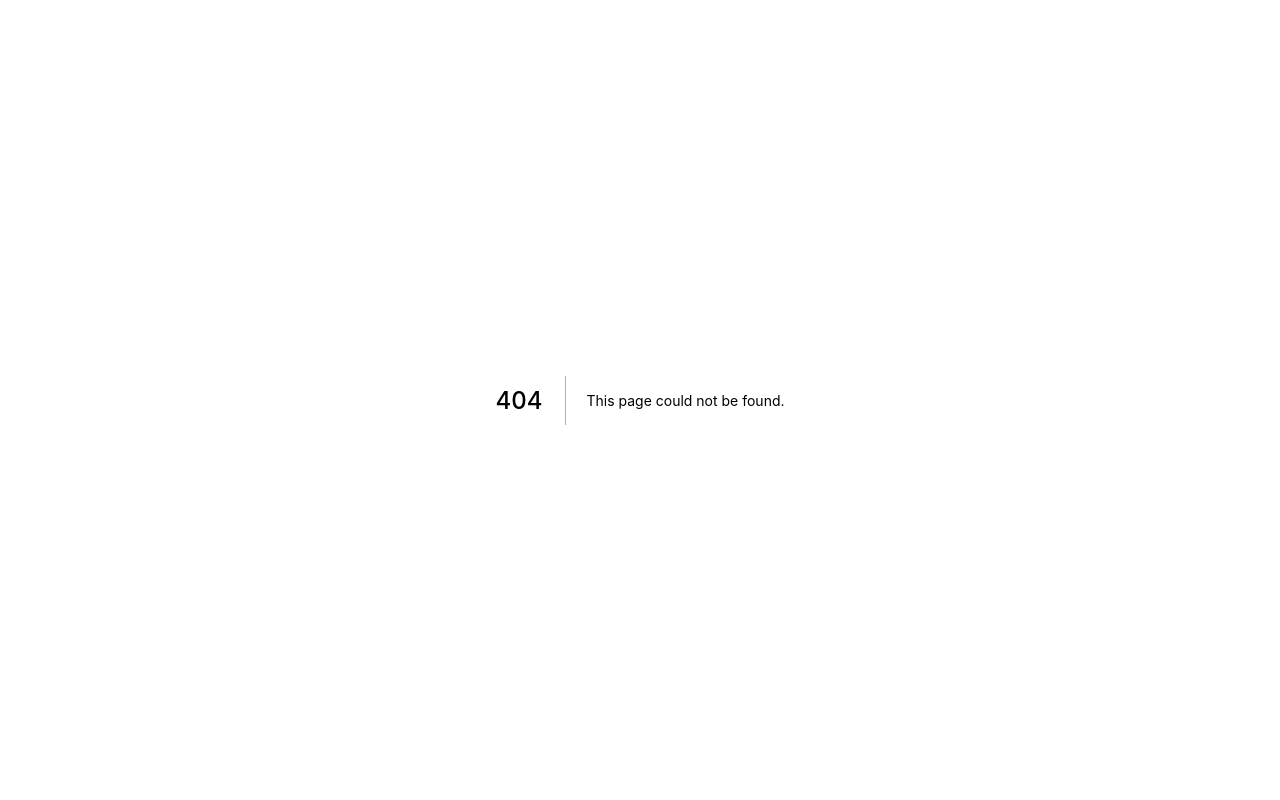
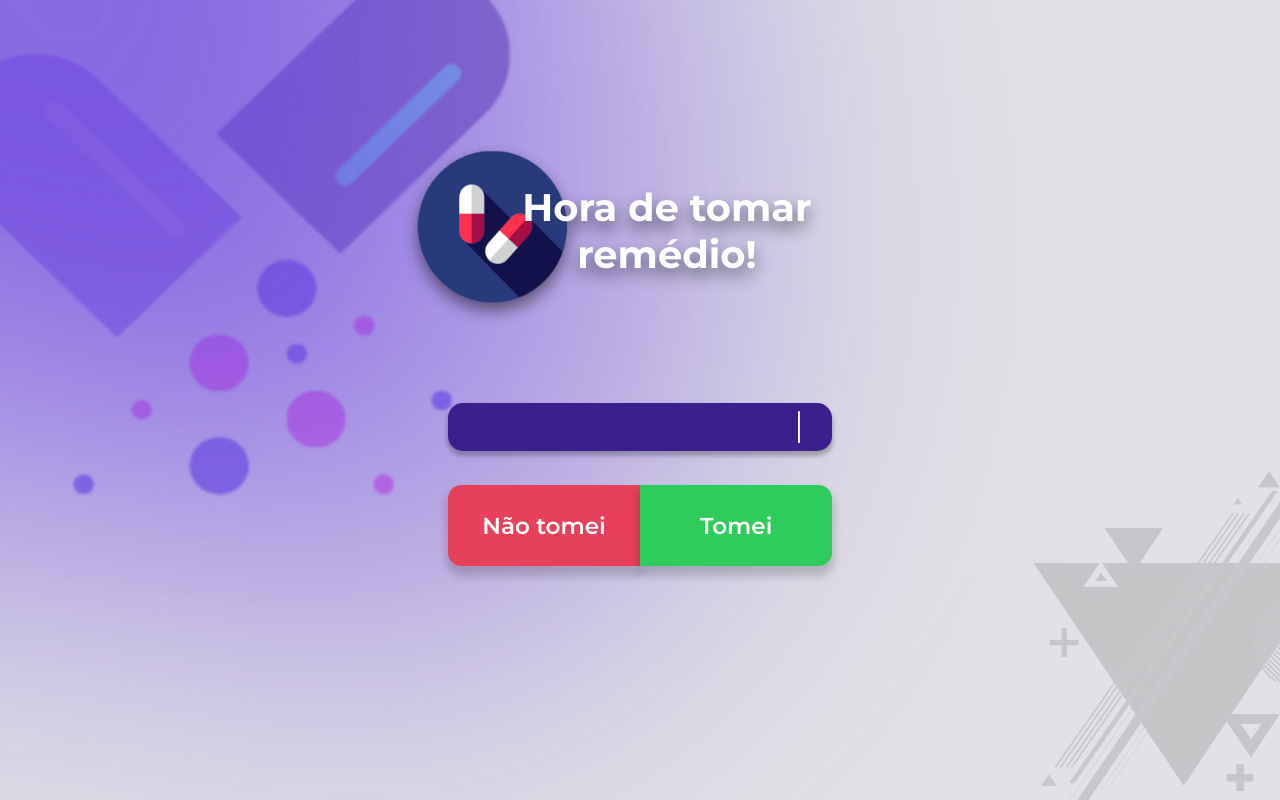
Before and after one commit to KaiqueCampos/FrontEndTCC, a Next.js app: page /MedicineToBeTaken in a window 1280 px wide. Before the commit this address had no page. Built offline with nearby package versions, Linux system fonts and the light colour scheme.

Commit message:
MedicineToBeTaken getting the medicine data

```diff
--- a/src/Components/Map/mapa.js
+++ b/src/Components/Map/mapa.js
@@ -99,10 +99,6 @@ class Mapp extends React.Component {
             map.removeControl(directions);
         }
 
-        function teste() {
-            console.log("ushduoa")
-        }
-
         if (array.length > 0) {
             //put the markers in the map
             array.forEach((location) => {
--- a/src/Components/Medicines/index.tsx
+++ b/src/Components/Medicines/index.tsx
@@ -38,7 +38,7 @@ export function Medicines(props: MedicinesProps) {
         if (response.status === 200) {
             // Set token
             sucessNotification("Remédio Deletado com sucesso")
-            return router.push('/Medicines');
+            return router.push('/MedicinesOfWeek');
 
         } else {
             errorNotification("Email ou senha incorretos, tente novamente...")
--- a/src/Contexts/AppContext.tsx
+++ b/src/Contexts/AppContext.tsx
@@ -25,6 +25,7 @@ type UserInformation = {
 }
 
 type AppContextData = {
+    medicineToBeTaken: MedicinesData;
     medicinesToday: Array<Object>
     userInformation: UserInformation;
     medicineDayNotification: () => void;
@@ -43,6 +44,7 @@ export function AppContextProvider({ children }: AppContextProviderProps) {
     // variables
     const [medicinesToday, setMedicinesToday] = useState([]);
     const [userInformation, setUserInformation] = useState();
+    const [medicineToBeTaken, setMedicineToBeTaken] = useState<MedicinesData>()
     const router = useRouter();
 
     // Functions
@@ -51,7 +53,8 @@ export function AppContextProvider({ children }: AppContextProviderProps) {
 
         for (var i = 0; i < medicinesToday.length; i++) {
             if (time === medicinesToday[i].time && medicinesToday[i].status === 2) {
-                router.push(`/Status/${medicinesToday[i].id}&${medicinesToday[i].name}&${medicinesToday[i].time}`);
+                setMedicineToBeTaken(medicinesToday[i])
+                router.push('/MedicineToBeTaken');
             }
         }
     };
@@ -79,6 +82,7 @@ export function AppContextProvider({ children }: AppContextProviderProps) {
     return (
         <AppContext.Provider
             value={{
+                medicineToBeTaken,
                 userInformation,
                 medicinesToday,
                 getUserInformation,
--- a/src/pages/Status/[slug].tsx
+++ b/src/pages/MedicineToBeTaken/index.tsx
@@ -1,15 +1,16 @@
 import moment from 'moment';
 import { useRouter } from 'next/router';
+import { useApp } from '../../hooks/useApp';
 import animate from '../../styles/animation.module.scss';
 import { parseCookies } from '../../utils/parseCookies';
 import styles from './styles.module.scss';
 
-export default function Status({req}) {
+export default function MedicineToBeTaken({ req }) {
+
+    const { medicineToBeTaken } = useApp()
 
     // Variables
     const router = useRouter();
-    const slugData = router.query.slug;
-    const currentDate = moment().format("YYYY-MM-DD");
 
     // true -> play audio | false -> stop audio
     function setPlayingState(state: boolean) {
@@ -18,16 +19,9 @@ export default function Status({req}) {
 
     setPlayingState(true);
 
-    // Handle Date
-    function splitString(stringToSplit, separator) {
-        var arrayOfStrings = stringToSplit.split(separator);
-        return arrayOfStrings
-    }
-
-    const data = splitString(slugData, "&")
 
     // Send Status to API
-    async function submit(props) {
+    async function submit(statusMedicine: number) {
 
         // Get token in cookies
         const { token } = parseCookies(req)
@@ -40,9 +34,9 @@ export default function Status({req}) {
                 'Authorization': `Bearer ${token}`
             },
             body: JSON.stringify({
-                medicineId: data[0],
-                status: props,
-                date: currentDate,
+                medicineId: medicineToBeTaken?.id,
+                status: statusMedicine,
+                date: moment().format('YYYY-MM-DD'),
             })
         });
 
@@ -63,9 +57,9 @@ export default function Status({req}) {
                 </div>
 
                 <div className={`${styles.medicineContainer} ${animate.upSlow}`}>
-                    <p>{data[2]}</p>
+                    <p>{medicineToBeTaken?.time}</p>
                     <hr></hr>
-                    <p>{data[1]}</p>
+                    <p>{medicineToBeTaken?.name}</p>
                 </div>
 
                 <div className={`${styles.buttons} ${animate.upMoreSlow}`}>
@@ -85,6 +79,5 @@ export default function Status({req}) {
                 src="/alarm.mp3"
             />
         </div>
-
     )
 }
--- a/src/utils/joinMedicinesWithAndWithoutStatus.ts
+++ b/src/utils/joinMedicinesWithAndWithoutStatus.ts
@@ -27,7 +27,6 @@ export function joinMedicinesWithAndWithoutStatus(props: JoinMedicinesProps) {
     for (var i = 0; i < days.length; i++) {
         handleData.push(medicinesWithStatus.filter((medicine) => moment(days[i]).isBetween(medicine?.date, medicine?.date, null, '[]')))
     }
-    console.log(handleData)
 
     var data = []
 
--- a/src/utils/setHospitalStorage.ts
+++ b/src/utils/setHospitalStorage.ts
@@ -1,5 +1,4 @@
 
 export function setHospitalStorage(props){
     localStorage.setItem('Hospital', props);
-    console.log(props)
 }
```
Also changed, not shown: public/img/icons/emergency.png, src/pages/MedicineToBeTaken/styles.module.scss (renamed from src/pages/Status/styles.module.scss).
